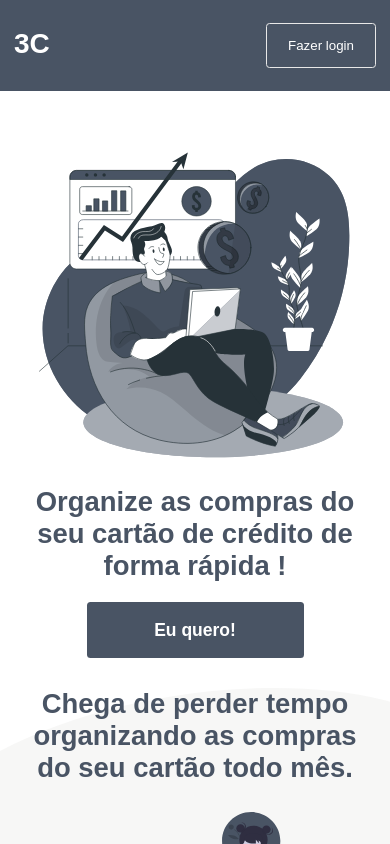
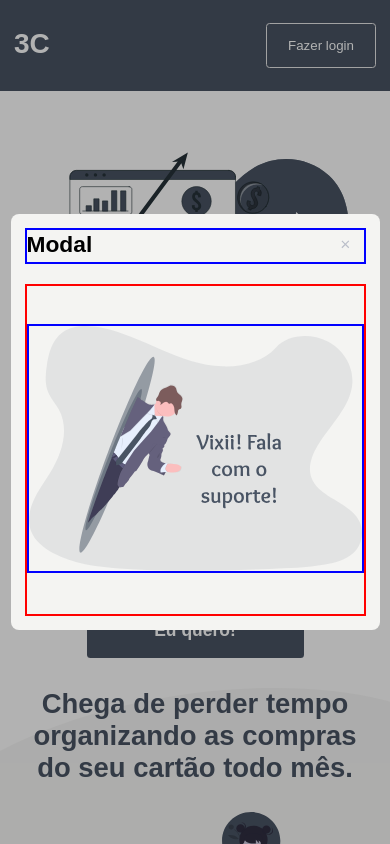
Before and after one commit to maxleon52/3c-web-nextjs, a Next.js app: page / in a window 390 px wide. Both pictures are taken after a click on the button "Fazer login". Shown: the top 844 px of the page. Built offline with nearby package versions, Linux system fonts and the light colour scheme; a web font is replaced by a local one.

Commit message:
chore: add responsive Modal

```diff
--- /dev/null
+++ b/src/components/Modal/index.tsx
@@ -0,0 +1,38 @@
+import { ReactNode } from "react";
+import { RiCloseLine } from "react-icons/ri";
+
+import { Overlay, Container, Content } from "./styles";
+
+interface ModalProps {
+  children?: ReactNode;
+  onCancel: () => void;
+}
+
+function Modal({ children, onCancel }: ModalProps) {
+  return (
+    <Overlay>
+      <Container>
+        <header>
+          <h1>Modal</h1>
+
+          <button type="button" onClick={() => onCancel()}>
+            <RiCloseLine />
+          </button>
+        </header>
+
+        <Content>
+          {children || (
+            <div className="container-image">
+              <img
+                src="./assets/images/without-children.svg"
+                alt="sem children"
+              />
+            </div>
+          )}
+        </Content>
+      </Container>
+    </Overlay>
+  );
+}
+
+export default Modal;
--- /dev/null
+++ b/src/components/Modal/styles.ts
@@ -0,0 +1,86 @@
+import styled from "styled-components";
+
+export const Overlay = styled.div`
+  display: flex;
+  align-items: center;
+  justify-content: center;
+  position: fixed;
+  z-index: 1;
+  top: 0px;
+  left: 0px;
+  width: 100%;
+  height: 100%;
+  background: rgba(0, 0, 0, 0.3);
+  overflow: hidden;
+
+  @media (max-width: 700px) {
+    padding: 0px 0.75rem;
+  }
+`;
+export const Container = styled.div`
+  display: flex;
+  flex-direction: column;
+  row-gap: 20px;
+  height: 29.688rem;
+  min-width: 29.688rem;
+  max-height: 90%;
+  padding: 1rem;
+  border-radius: 8px;
+  background: var(--white-100);
+  overflow-y: auto;
+
+  header {
+    border: 2px solid blue;
+    display: flex;
+    width: 100%;
+
+    h1 {
+      width: 100%;
+      font-weight: bold;
+      font-size: 1.625rem;
+      line-height: 2rem;
+    }
+
+    button {
+      padding: 0.5rem 0.75rem;
+      border-radius: 4px;
+      border: none;
+      background: transparent;
+      transition: all 0.2s;
+      :hover {
+        background: var(--white-200);
+
+        svg {
+          color: var(--blue-900);
+        }
+      }
+
+      svg {
+        font-size: 1.05rem;
+        color: var(--grey-300);
+        transition: all 0.2s;
+      }
+    }
+  }
+
+  @media (max-width: 700px) {
+    min-width: 18.75rem;
+  }
+`;
+
+export const Content = styled.div`
+  border: 2px solid red;
+  display: flex;
+  align-items: center;
+  justify-content: center;
+  flex-direction: column;
+  height: 100%;
+  overflow-x: hidden;
+
+  .container-image {
+    img {
+      border: 2px solid blue;
+      width: 100%;
+    }
+  }
+`;
--- a/src/pages/index.tsx
+++ b/src/pages/index.tsx
@@ -1,5 +1,9 @@
+import { useCallback, useEffect, useState } from "react";
+import Link from "next/link";
 import { GrGithub, GrLinkedinOption } from "react-icons/gr";
-import Link from "next/link";
+
+import Modal from "../components/Modal";
+
 import {
   Container,
   Header,
@@ -19,17 +23,34 @@ import {
 } from "../styles/pages/home";
 
 export default function Home() {
+  const [isOpen, setIsOpen] = useState(false);
+
+  function handleOpenModal() {
+    if (isOpen === false) {
+      document.body.style.overflow = "hidden";
+    }
+    setIsOpen(!isOpen);
+  }
+  function onCancel() {
+    if (isOpen === true) {
+      document.body.style.overflow = "unset";
+    }
+    setIsOpen(!isOpen);
+  }
+
+  useEffect(() => {
+    console.log("isOpen: ", isOpen);
+  }, []);
+
   return (
     <Container>
       <Header>
         <div>
           <h1>3C - Controle de Cartão de Crédito</h1>
 
-          <Link href="/sign">
-            <button>
-              <a>Fazer login</a>
-            </button>
-          </Link>
+          <button type="button" onClick={handleOpenModal}>
+            Fazer login
+          </button>
         </div>
       </Header>
 
@@ -46,11 +67,7 @@ export default function Home() {
             <strong>
               Organize as compras do seu cartão de crédito de forma rápida !
             </strong>
-            <Link href="/sign">
-              <button>
-                <a>Eu quero!</a>
-              </button>
-            </Link>
+            <button onClick={handleOpenModal}>Eu quero!</button>
           </BlockContentRight>
         </BlockContent>
       </Block1>
@@ -84,14 +101,9 @@ export default function Home() {
 
           <BlockContentRight3>
             <strong>
-              Chega de perder tempo organizando as compras do seu cartão todo
-              mês.
+              Cadastre a compra, o devedor e pronto! Rápido e fácil
             </strong>
-            <Link href="/sign">
-              <button>
-                <a>Eu quero!</a>
-              </button>
-            </Link>
+            <button onClick={handleOpenModal}>Eu quero!</button>
           </BlockContentRight3>
         </BlockContent3>
       </Block3>
@@ -110,6 +122,8 @@ export default function Home() {
           </Link>
         </section>
       </Footer>
+
+      {isOpen === true && <Modal onCancel={onCancel} />}
     </Container>
   );
 }
--- a/src/pages/sign/index.tsx
+++ b/src/pages/sign/index.tsx
@@ -1,4 +1,5 @@
 import Link from "next/link";
+
 import { Container, Content, Separator } from "./styles";
 
 function Sign() {
--- a/src/pages/sign/styles.ts
+++ b/src/pages/sign/styles.ts
@@ -22,10 +22,11 @@ export const Content = styled.div`
   border-radius: 10px;
 
   header {
-    border-bottom: 2px solid;
+    border-bottom: 2px solid var(--blue-900);
     width: 100%;
     max-width: 310px;
     padding: 10px;
+    color: var(--blue-900);
 
     h1 {
       text-align: center;
--- a/src/styles/pages/home.ts
+++ b/src/styles/pages/home.ts
@@ -31,11 +31,10 @@ export const Header = styled.header`
       border: 1px solid var(--white-200);
       border-radius: 0.25rem;
       transition: all 0.2s;
+      color: var(--white-000);
+
       :hover {
         filter: brightness(0.8);
-      }
-      a {
-        color: var(--white-000);
       }
     }
   }
@@ -111,14 +110,11 @@ export const BlockContentRight = styled.div`
     transition: all 0.2s;
     width: 100%;
     max-width: 15.5rem;
+    color: var(--white-000);
+    font-size: 1.25rem;
+    font-weight: 700;
     :hover {
       filter: brightness(0.9);
-    }
-
-    a {
-      color: var(--white-000);
-      font-size: 1.25rem;
-      font-weight: 700;
     }
   }
 
@@ -204,13 +200,10 @@ export const BlockContentRight2 = styled.div`
     transition: all 0.2s;
     width: 100%;
     max-width: 15.5rem;
+    color: var(--white-000);
+    font-size: 1.25rem;
     :hover {
       filter: brightness(0.9);
-    }
-
-    a {
-      color: var(--white-000);
-      font-size: 1.25rem;
     }
   }
 
@@ -272,6 +265,8 @@ export const BlockContentRight3 = styled.div`
   margin-top: 80px;
 
   > strong {
+    width: 100%;
+    max-width: 437px;
     height: 10.625rem;
     font-size: 2.6rem;
     text-align: center;
@@ -286,14 +281,11 @@ export const BlockContentRight3 = styled.div`
     transition: all 0.2s;
     width: 100%;
     max-width: 15.5rem;
+    color: var(--white-000);
+    font-size: 1.25rem;
+    font-weight: 700;
     :hover {
       filter: brightness(0.9);
-    }
-
-    a {
-      color: var(--white-000);
-      font-size: 1.25rem;
-      font-weight: 700;
     }
   }
 
```
Also changed, not shown: public/assets/images/without-children.svg (added).
